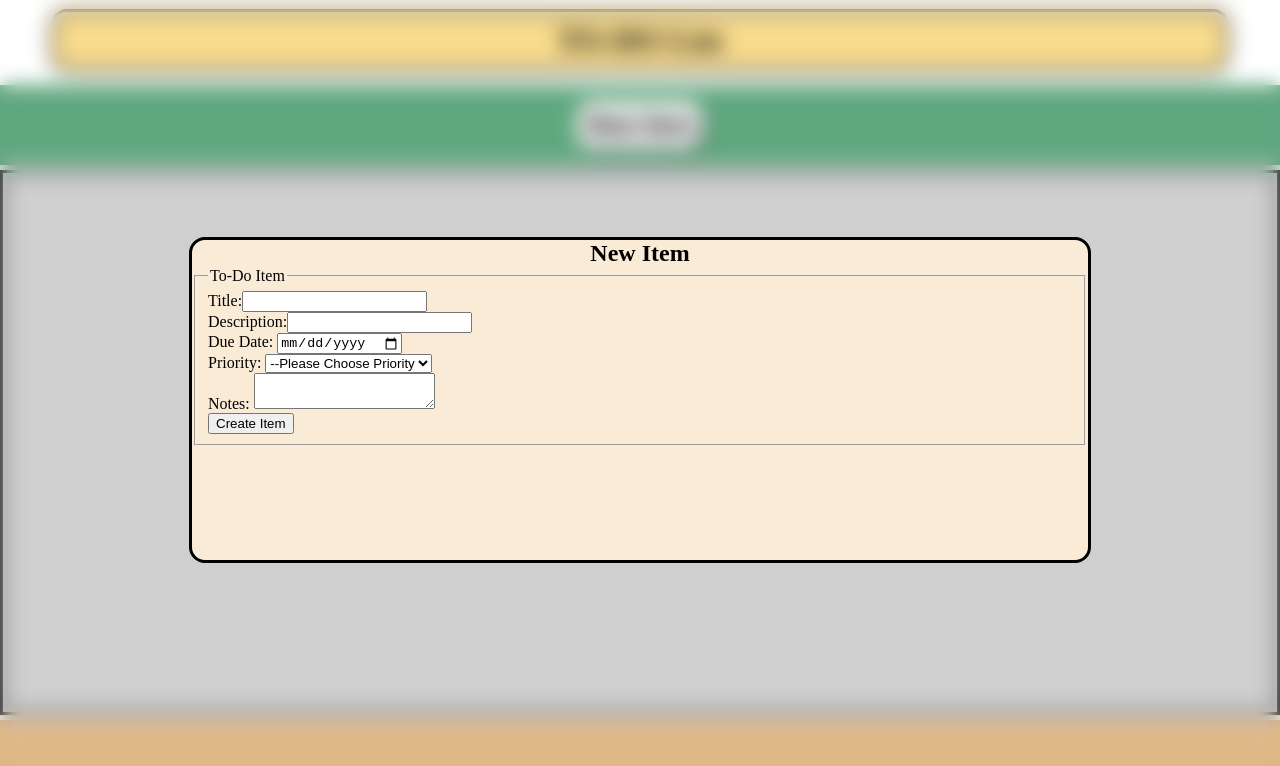
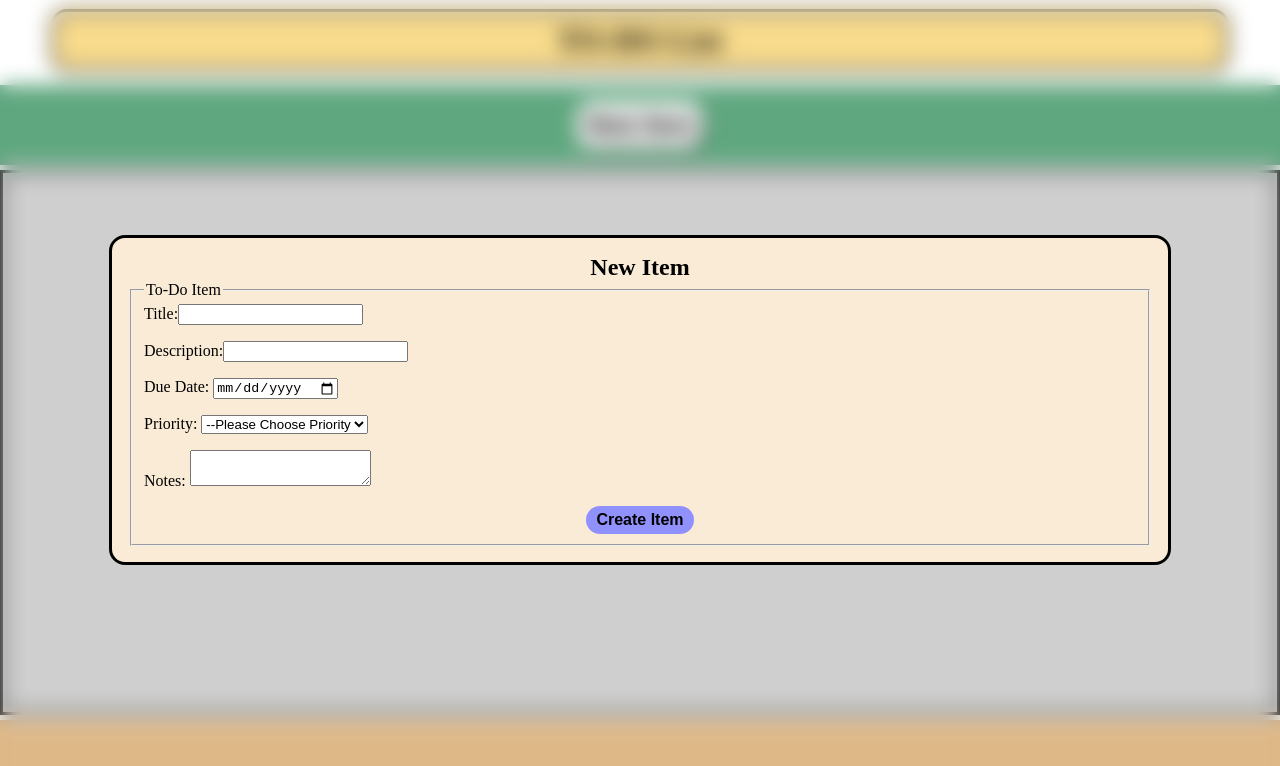
Before and after one commit to telepath01/Todo-List, a website built with webpack: page dist/index.html in a window 1280 px wide. Both pictures are taken after a click on the button "New Item". Built offline with nearby package versions, Linux system fonts and the light colour scheme.

Commit message:
Modal
Completed the form for the modal. working on the card blocks

```diff
--- a/src/listModalCreator.js
+++ b/src/listModalCreator.js
@@ -6,22 +6,14 @@ const ModalCreator = (function () {
   const parentElement = document.body;
   const listArr = [];
   class ListElement {
-    constructor(
-      storageArr,
-      title,
-      description,
-      dueDate,
-      priority,
-      notes,
-      checklist
-    ) {
+    constructor(storageArr, title, description, dueDate, priority, notes) {
       this.storageArr = this.sendtoArr(storageArr);
-      this.title = title;
-      this.description = description;
-      this.dueDate = dueDate;
-      this.priority = priority;
-      this.notes = notes;
-      this.checklist = checklist;
+      this.title = title.value;
+      this.description = description.value;
+      this.dueDate = dueDate.value;
+      this.priority = priority.value;
+      this.notes = notes.value;
+      this.checklist = false;
     }
 
     sendtoArr() {
@@ -61,7 +53,7 @@ const ModalCreator = (function () {
     const fieldsetLegend = new ElementCreator(
       fieldsetForm.element,
       'legend',
-      'form-fieldset',
+      'form-fieldset-legend',
       'To-Do Item'
     );
     const titleDiv = new ElementCreator(
@@ -211,8 +203,63 @@ const ModalCreator = (function () {
       'form-button',
       'Create Item'
     );
+    formSubmit(
+      formButton.element,
+      listModal.element,
+      listArr,
+      document.querySelector('.title-input'),
+      document.querySelector('.des-input'),
+      document.querySelector('.dueDate-input'),
+      document.querySelector('.priority-select'),
+      document.querySelector('.notes-text')
+    );
   };
 
-  return { listCreator };
+  const listOjectCreator = (
+    storage,
+    title,
+    description,
+    dueDate,
+    priority,
+    notes
+  ) => {
+    const listObject = new ListElement(
+      storage,
+      title,
+      description,
+      dueDate,
+      priority,
+      notes
+    );
+    console.log(listObject);
+  };
+
+  const formSubmit = (
+    button,
+    childElement,
+    storage,
+    titleInput,
+    descriptionInput,
+    dueDateInput,
+    priorityInput,
+    notesInput
+  ) => {
+    button.addEventListener('click', () => {
+      listOjectCreator(
+        storage,
+        titleInput,
+        descriptionInput,
+        dueDateInput,
+        priorityInput,
+        notesInput
+      );
+      parentElement.removeChild(childElement);
+
+      console.log('working');
+      event.preventDefault();
+    });
+  };
+
+  return { listCreator, listArr };
 })();
 export default ModalCreator;
--- a/src/style.css
+++ b/src/style.css
@@ -103,8 +103,9 @@ body {
   border-radius: 1rem;
   margin: auto;
   border: 3px solid black;
-  height: 40%;
-  width: 70%;
+  height: fit-content;
+  width: 80%;
+  padding: 1rem;
 }
 .form-title {
   margin: 0;
@@ -112,3 +113,20 @@ body {
   text-align: center;
   font-size: 1.5rem;
 }
+.form-fieldset {
+  display: flex;
+  flex-direction: column;
+  gap: 1rem;
+}
+.button-div {
+  display: flex;
+  justify-content: center;
+}
+.form-button {
+  background-color: rgb(145, 145, 253);
+  font-size: 1rem;
+  font-weight: bold;
+  padding: 5px 10px 5px 10px;
+  border: none;
+  border-radius: 1rem;
+}
```
Also changed, not shown: dist/modalCreator.bundle.js, dist/sidebarElement.bundle.js, 1 other file.
